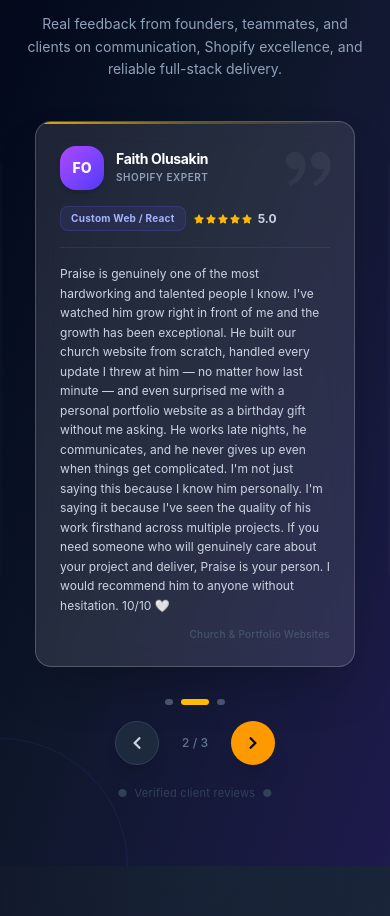
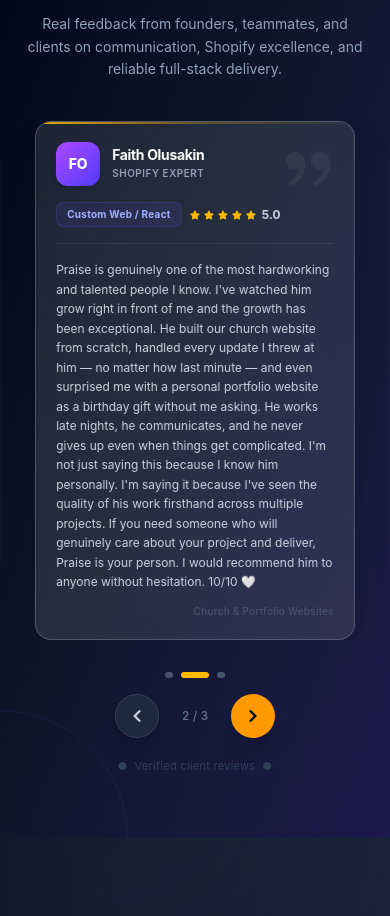
Before and after one commit to Praiseoluwasakin/Praise-Oluwasakin-Website, a Next.js app: page / in a window 390 px wide. Shown: the part 9360-10276 px from the top of the page. Built offline with nearby package versions, Linux system fonts and the light colour scheme.

Commit message:
refactor: implement ResizeObserver-based layout and precision-offset positioning for the testimonials carousel

```diff
--- a/src/components/testimonials.js
+++ b/src/components/testimonials.js
@@ -35,67 +35,74 @@ const testimonials = [
   },
 ];
 
+const TOTAL = testimonials.length;
+
 const Testimonials = () => {
-  const total = testimonials.length;
+  const [activeIndex, setActiveIndex] = useState(TOTAL);
+  const [isPaused, setIsPaused] = useState(false);
+  const [transitionEnabled, setTransitionEnabled] = useState(true);
+  const touchStartX = useRef(null);
+  const trackRef = useRef(null);
+
+  // Measure the actual rendered container width — no window.innerWidth guesses
+  const [containerWidth, setContainerWidth] = useState(0);
+
+  useEffect(() => {
+    const el = trackRef.current;
+    if (!el) return;
+    const ro = new ResizeObserver(([entry]) => {
+      setContainerWidth(entry.contentRect.width);
+    });
+    ro.observe(el);
+    return () => ro.disconnect();
+  }, []);
+
+  const isMobile = containerWidth < 640;
+
+  // Active card = 82% of container on mobile, fixed 540px on desktop
+  const cardWidth = containerWidth
+    ? isMobile
+      ? containerWidth * 0.82
+      : Math.min(containerWidth * 0.6, 540)
+    : 300;
+  const gap = isMobile ? 14 : 24;
+
   const items = [...testimonials, ...testimonials, ...testimonials];
 
-  const [activeIndex, setActiveIndex] = useState(total);
-  const [isPaused, setIsPaused] = useState(false);
-  const [transitionDuration, setTransitionDuration] = useState(700);
-  const touchStartX = useRef(null);
-
-  const [windowWidth, setWindowWidth] = useState(
-    typeof window !== "undefined" ? window.innerWidth : 1200,
-  );
-
-  useEffect(() => {
-    const handleResize = () => setWindowWidth(window.innerWidth);
-    window.addEventListener("resize", handleResize);
-    return () => window.removeEventListener("resize", handleResize);
-  }, []);
-
-  const isMobile = windowWidth < 640;
-  const isTablet = windowWidth >= 640 && windowWidth < 1024;
-
-  // Active card takes 82% of screen on mobile so sides peek through
-  const cardWidth = isMobile ? windowWidth * 0.82 : isTablet ? 500 : 550;
-  const gap = isMobile ? 14 : 28;
-
   const next = useCallback(() => {
-    setTransitionDuration(700);
-    setActiveIndex((prev) => prev + 1);
+    setTransitionEnabled(true);
+    setActiveIndex((p) => p + 1);
   }, []);
 
   const prev = useCallback(() => {
-    setTransitionDuration(700);
-    setActiveIndex((prev) => prev - 1);
+    setTransitionEnabled(true);
+    setActiveIndex((p) => p - 1);
   }, []);
 
   useEffect(() => {
     if (isPaused) return;
-    const interval = setInterval(next, 5000);
-    return () => clearInterval(interval);
+    const id = setInterval(next, 5000);
+    return () => clearInterval(id);
   }, [next, isPaused]);
 
-  // Seamless infinite loop snap
+  // Seamless infinite snap
   useEffect(() => {
-    if (activeIndex === items.length - total) {
+    if (activeIndex === items.length - TOTAL) {
       const t = setTimeout(() => {
-        setTransitionDuration(0);
-        setActiveIndex(total);
+        setTransitionEnabled(false);
+        setActiveIndex(TOTAL);
       }, 700);
       return () => clearTimeout(t);
     }
-    if (activeIndex === total - 1) {
+    if (activeIndex === TOTAL - 1) {
       const t = setTimeout(() => {
-        setTransitionDuration(0);
-        setActiveIndex(items.length - total - 1);
+        setTransitionEnabled(false);
+        setActiveIndex(items.length - TOTAL - 1);
       }, 700);
       return () => clearTimeout(t);
     }
-  }, [activeIndex, items.length, total]);
+  }, [activeIndex, items.length]);
 
-  // Touch swipe
   const handleTouchStart = (e) => {
     touchStartX.current = e.touches[0].clientX;
     setIsPaused(true);
@@ -105,11 +112,20 @@ const Testimonials = () => {
     const diff = touchStartX.current - e.changedTouches[0].clientX;
     if (Math.abs(diff) > 44) diff > 0 ? next() : prev();
     touchStartX.current = null;
-    setIsPaused(false);
+    setTimeout(() => setIsPaused(false), 1000);
   };
 
-  // Which dot is active (map back to 0–2)
-  const dotIndex = (((activeIndex - total) % total) + total) % total;
+  const dotIndex = (((activeIndex - TOTAL) % TOTAL) + TOTAL) % TOTAL;
+
+  // ── The key fix ──────────────────────────────────────────────────────────────
+  // Instead of "calc(50% - index*cardWidth - ...)" which breaks on mobile,
+  // we compute a px offset directly from the measured container width.
+  // The active card's left edge should be at: (containerWidth - cardWidth) / 2
+  // Each card occupies (cardWidth + gap). So we shift left by activeIndex steps.
+  const offset =
+    containerWidth > 0
+      ? (containerWidth - cardWidth) / 2 - activeIndex * (cardWidth + gap)
+      : 0;
 
   return (
     <section
@@ -137,21 +153,20 @@ const Testimonials = () => {
         </p>
       </div>
 
-      {/* Carousel track */}
+      {/* Carousel — ref here so ResizeObserver measures the real width */}
       <div
-        className="relative w-full flex items-start justify-center"
-        style={{ height: isMobile ? "auto" : "430px" }}
+        ref={trackRef}
+        className="relative w-full overflow-hidden"
         onTouchStart={handleTouchStart}
         onTouchEnd={handleTouchEnd}
       >
         <div
-          className="flex"
+          className="flex items-start"
           style={{
-            transform: `translateX(calc(50% - (${activeIndex} * ${cardWidth}px) - (${cardWidth / 2}px) - (${activeIndex} * ${gap}px)))`,
-            transition:
-              transitionDuration > 0
-                ? `transform ${transitionDuration}ms cubic-bezier(0.25,1,0.5,1)`
-                : "none",
+            transform: `translateX(${offset}px)`,
+            transition: transitionEnabled
+              ? "transform 700ms cubic-bezier(0.25,1,0.5,1)"
+              : "none",
           }}
         >
           {items.map((item, index) => {
@@ -159,31 +174,33 @@ const Testimonials = () => {
             return (
               <div
                 key={index}
-                style={{ width: `${cardWidth}px`, marginRight: `${gap}px` }}
                 className={`flex-shrink-0 transition-all duration-700 ease-in-out ${
                   isActive
                     ? "scale-100 opacity-100 z-10"
-                    : "scale-[0.88] opacity-35 blur-[1px] z-0"
+                    : "scale-[0.88] opacity-30 blur-[1.5px] z-0"
                 }`}
+                style={{
+                  width: `${cardWidth}px`,
+                  marginRight: `${gap}px`,
+                }}
               >
                 <div
-                  className={`rounded-2xl md:rounded-3xl p-6 md:p-8 relative overflow-hidden transition-colors duration-500 ${
+                  className={`rounded-2xl md:rounded-3xl p-5 md:p-8 relative overflow-hidden transition-colors duration-500 ${
                     isActive
                       ? "bg-white/10 border border-white/20 backdrop-blur-md shadow-2xl"
                       : "bg-white/[0.04] border border-white/10"
                   }`}
                 >
-                  {/* Gold top strip on active */}
                   {isActive && (
                     <div className="absolute top-0 left-0 right-0 h-[2px] bg-gradient-to-r from-amber-400/90 via-amber-400/30 to-transparent" />
                   )}
 
-                  <RiDoubleQuotesR className="absolute right-4 top-4 md:right-6 md:top-6 text-6xl md:text-8xl text-white/[0.05] pointer-events-none" />
+                  <RiDoubleQuotesR className="absolute right-4 top-4 text-6xl md:text-8xl text-white/[0.05] pointer-events-none" />
 
                   {/* Profile */}
                   <div className="flex items-center gap-3 mb-4">
                     <div
-                      className={`w-11 h-11 md:w-13 md:h-13 flex-shrink-0 rounded-2xl bg-gradient-to-br ${item.gradient} flex items-center justify-center text-white font-extrabold text-sm md:text-base shadow-md`}
+                      className={`w-11 h-11 flex-shrink-0 rounded-xl bg-gradient-to-br ${item.gradient} flex items-center justify-center text-white font-extrabold text-sm shadow-md`}
                     >
                       {item.initials}
                     </div>
@@ -191,7 +208,7 @@ const Testimonials = () => {
                       <h3 className="font-extrabold text-sm md:text-base text-white leading-tight truncate">
                         {item.name}
                       </h3>
-                      <p className="text-[10px] md:text-xs text-slate-400 font-semibold uppercase tracking-wider mt-0.5 truncate">
+                      <p className="text-[10px] text-slate-400 font-semibold uppercase tracking-wider mt-0.5 truncate">
                         {item.role}
                       </p>
                     </div>
@@ -199,25 +216,22 @@ const Testimonials = () => {
 
                   {/* Tag + stars */}
                   <div className="flex flex-wrap items-center gap-2 mb-4">
-                    <span className="inline-flex items-center px-2.5 py-1 bg-indigo-500/10 text-indigo-300 text-[10px] md:text-xs font-bold rounded-lg border border-indigo-500/20 tracking-wide">
+                    <span className="inline-flex items-center px-2.5 py-1 bg-indigo-500/10 text-indigo-300 text-[10px] font-bold rounded-lg border border-indigo-500/20 tracking-wide">
                       {item.tag}
                     </span>
                     <div className="flex items-center gap-1">
-                      <div className="flex text-amber-400 gap-0.5">
-                        {[...Array(5)].map((_, i) => (
-                          <FaStar key={i} size={10} />
-                        ))}
-                      </div>
+                      {[...Array(5)].map((_, i) => (
+                        <FaStar key={i} size={10} className="text-amber-400" />
+                      ))}
                       <span className="text-slate-300 font-bold text-xs ml-0.5">
                         {item.rating.toFixed(1)}
                       </span>
                     </div>
                   </div>
 
-                  {/* Divider */}
                   <div className="border-t border-white/[0.07] mb-4" />
 
-                  {/* Full review text — no fixed height, no inner scroll */}
+                  {/* Full text — no fixed height, no inner scroll */}
                   <p className="text-slate-300 leading-relaxed text-xs md:text-sm font-normal">
                     {item.text}
                   </p>
@@ -234,14 +248,13 @@ const Testimonials = () => {
 
       {/* Dots + nav */}
       <div className="flex flex-col items-center gap-4 mt-8 relative z-10">
-        {/* Dot indicators */}
         <div className="flex gap-2">
           {testimonials.map((_, i) => (
             <button
               key={i}
               onClick={() => {
-                setTransitionDuration(700);
-                setActiveIndex(total + i);
+                setTransitionEnabled(true);
+                setActiveIndex(TOTAL + i);
               }}
               aria-label={`Go to testimonial ${i + 1}`}
               className={`h-1.5 rounded-full transition-all duration-300 ${
@@ -253,23 +266,20 @@ const Testimonials = () => {
           ))}
         </div>
 
-        {/* Prev / counter / next */}
         <div className="flex items-center gap-4">
           <button
             onClick={prev}
-            aria-label="Previous testimonial"
+            aria-label="Previous"
             className="w-11 h-11 rounded-full bg-slate-800 text-slate-300 hover:bg-slate-700 hover:text-white flex items-center justify-center transition-all border border-slate-700 active:scale-95 shadow-lg"
           >
             <FaChevronLeft size={14} />
           </button>
-
           <span className="text-xs text-slate-500 font-medium tabular-nums w-10 text-center">
-            {dotIndex + 1} / {total}
+            {dotIndex + 1} / {TOTAL}
           </span>
-
           <button
             onClick={next}
-            aria-label="Next testimonial"
+            aria-label="Next"
             className="w-11 h-11 rounded-full bg-amber-500 text-slate-950 hover:bg-amber-400 flex items-center justify-center shadow-xl transition-all active:scale-95 hover:scale-105"
           >
             <FaChevronRight size={14} />
@@ -278,7 +288,7 @@ const Testimonials = () => {
       </div>
 
       <p className="text-center text-[11px] text-slate-700 mt-5 relative z-10 tracking-wide">
-        ● &nbsp;Verified client reviews&nbsp; ●
+        ●&nbsp;&nbsp;Verified client reviews&nbsp;&nbsp;●
       </p>
     </section>
   );
```
